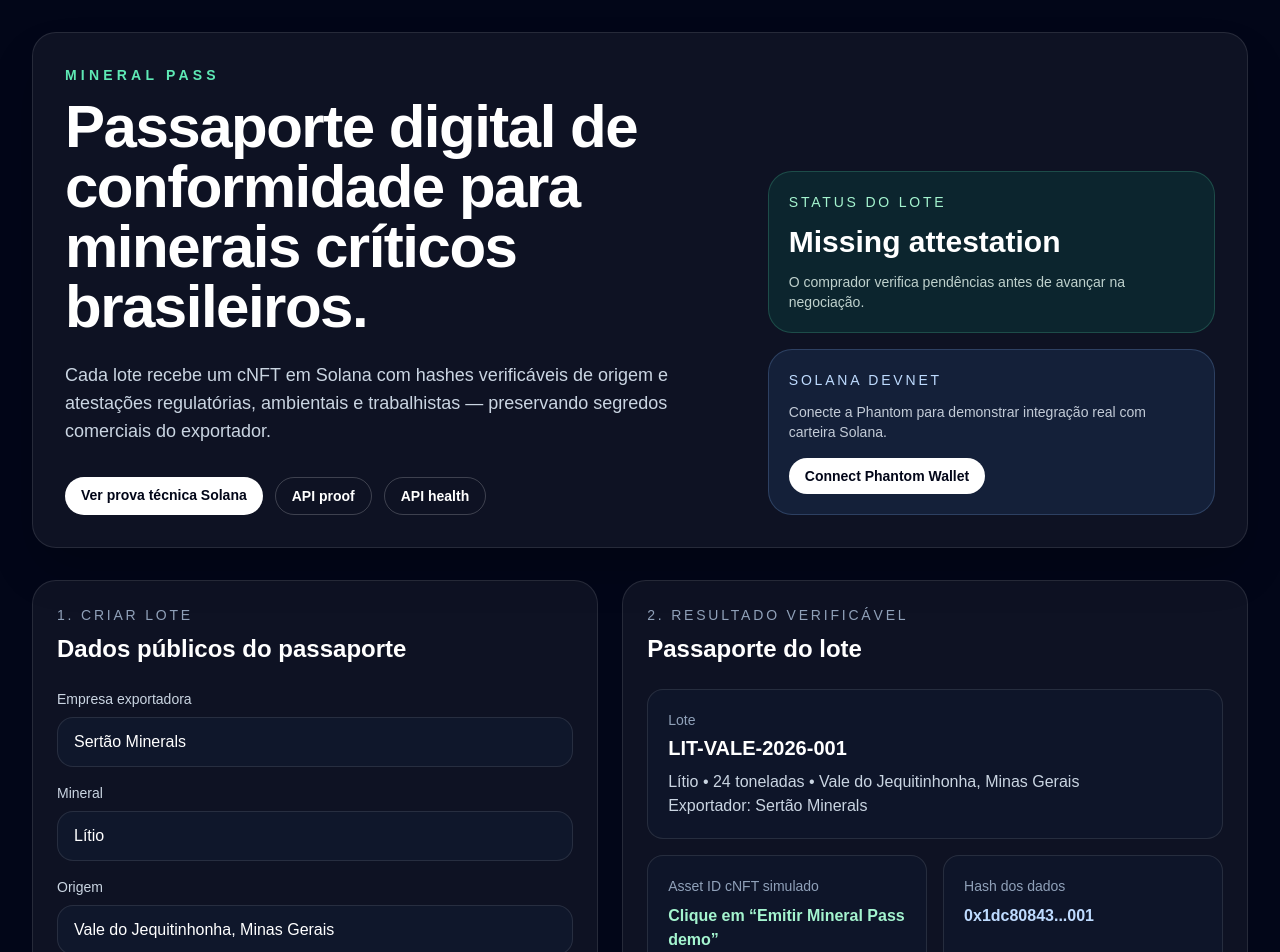
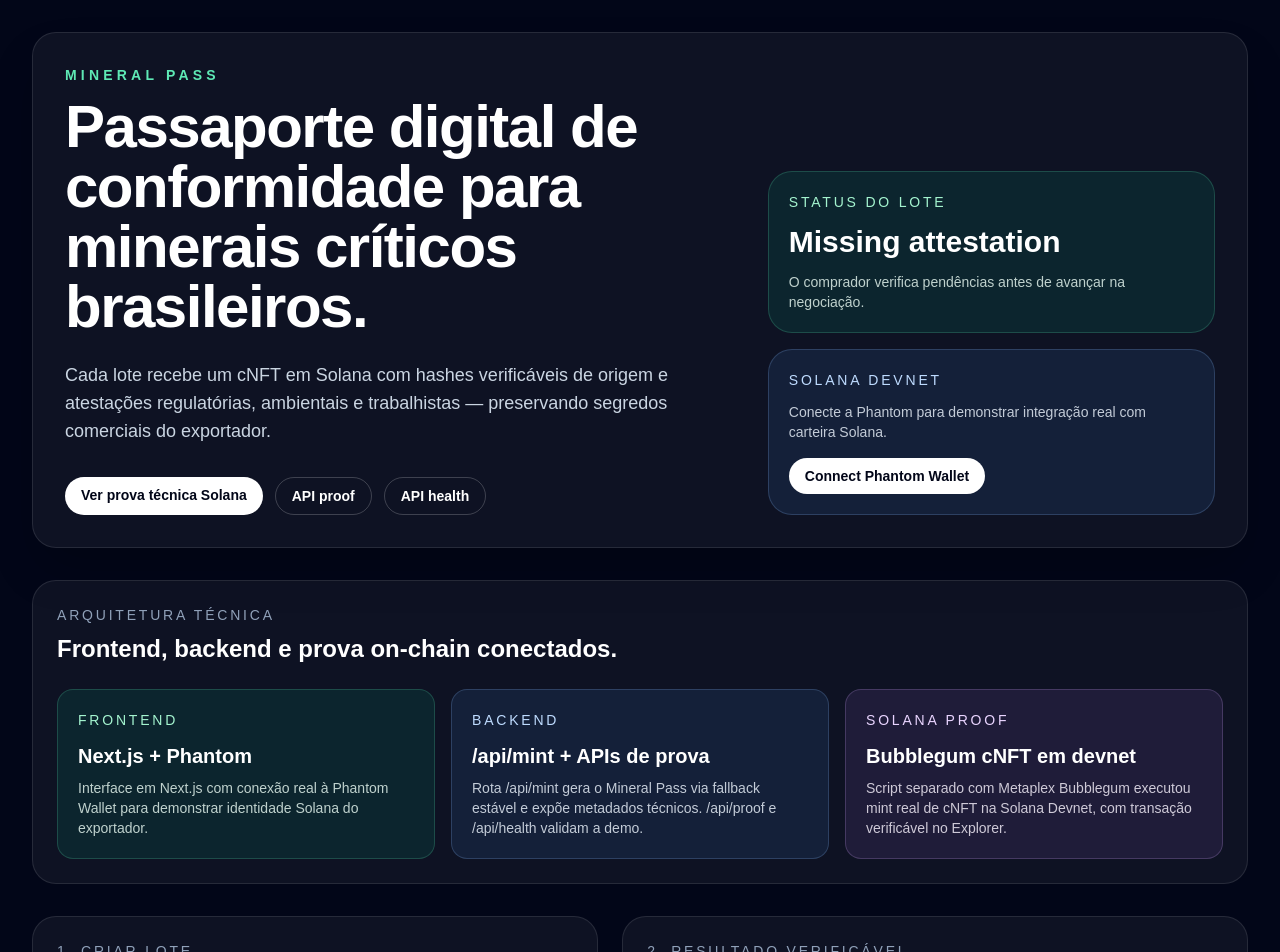
Before and after one commit to izalaw/MineralPass, a Next.js app: page / in a window 1280 px wide. Shown: the top 952 px of the page. Built offline with nearby package versions, Linux system fonts and the light colour scheme.

Commit message:
Add technical architecture section

```diff
--- a/src/app/page.tsx
+++ b/src/app/page.tsx
@@ -281,6 +281,50 @@
           </div>
         </header>
 
+        <section className="rounded-3xl border border-white/10 bg-white/5 p-6">
+          <p className="text-sm uppercase tracking-[0.2em] text-slate-400">
+            Arquitetura técnica
+          </p>
+          <h2 className="mt-2 text-2xl font-bold">
+            Frontend, backend e prova on-chain conectados.
+          </h2>
+
+          <div className="mt-6 grid gap-4 md:grid-cols-3">
+            <div className="rounded-2xl border border-emerald-300/20 bg-emerald-400/10 p-5">
+              <p className="text-sm uppercase tracking-[0.2em] text-emerald-200">
+                Frontend
+              </p>
+              <h3 className="mt-3 text-xl font-bold">Next.js + Phantom</h3>
+              <p className="mt-2 text-sm text-emerald-50/80">
+                Interface em Next.js com conexão real à Phantom Wallet para demonstrar
+                identidade Solana do exportador.
+              </p>
+            </div>
+
+            <div className="rounded-2xl border border-blue-300/20 bg-blue-400/10 p-5">
+              <p className="text-sm uppercase tracking-[0.2em] text-blue-200">
+                Backend
+              </p>
+              <h3 className="mt-3 text-xl font-bold">/api/mint + APIs de prova</h3>
+              <p className="mt-2 text-sm text-blue-50/80">
+                Rota /api/mint gera o Mineral Pass via fallback estável e expõe
+                metadados técnicos. /api/proof e /api/health validam a demo.
+              </p>
+            </div>
+
+            <div className="rounded-2xl border border-purple-300/20 bg-purple-400/10 p-5">
+              <p className="text-sm uppercase tracking-[0.2em] text-purple-200">
+                Solana proof
+              </p>
+              <h3 className="mt-3 text-xl font-bold">Bubblegum cNFT em devnet</h3>
+              <p className="mt-2 text-sm text-purple-50/80">
+                Script separado com Metaplex Bubblegum executou mint real de cNFT
+                na Solana Devnet, com transação verificável no Explorer.
+              </p>
+            </div>
+          </div>
+        </section>
+
         <section className="grid gap-6 lg:grid-cols-[0.95fr_1.05fr]">
           <div className="rounded-3xl border border-white/10 bg-white/5 p-6">
             <p className="text-sm uppercase tracking-[0.2em] text-slate-400">
```
